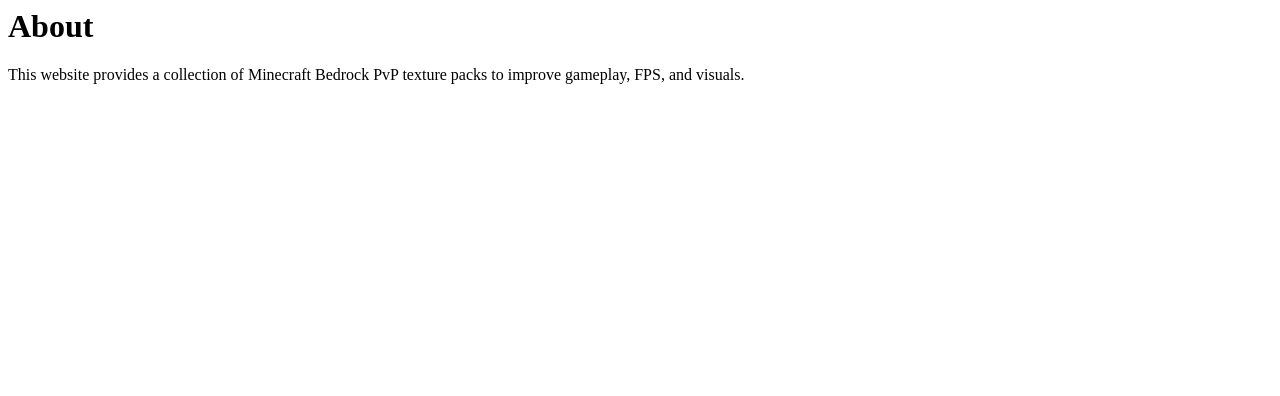
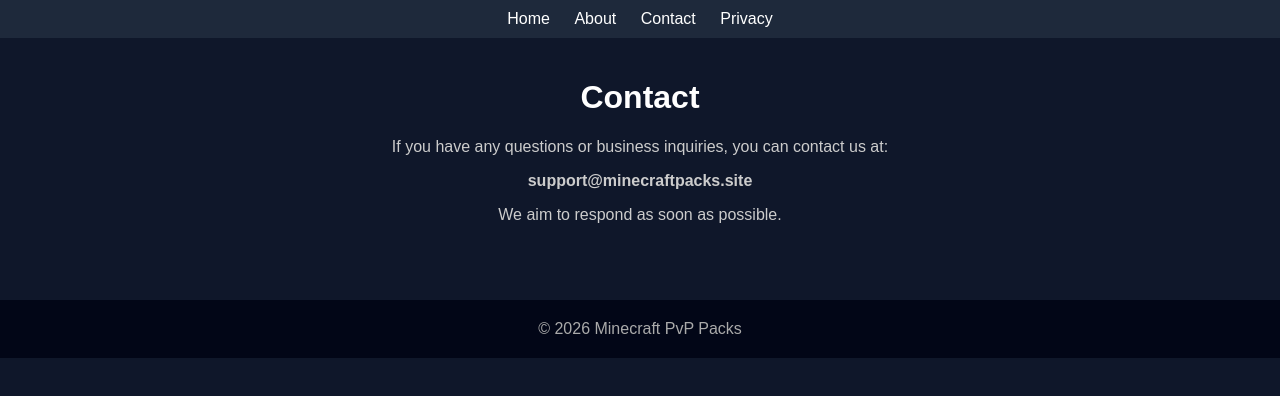
Before and after one commit to amir12309678-droid/Minecraft-Bedrock-Texture-Paks-github.io, a plain HTML site: page about.html in a window 1280 px wide. Drawn offline with Linux system fonts and the light colour scheme.

Commit message:
Update about.html

```diff
--- a/about.html
+++ b/about.html
@@ -1,2 +1,42 @@
-<h1>About</h1>
-<p>This website provides a collection of Minecraft Bedrock PvP texture packs to improve gameplay, FPS, and visuals.</p>
+<!DOCTYPE html>
+<html>
+<head>
+<title>Contact - Minecraft PvP Packs</title>
+<meta name="viewport" content="width=device-width, initial-scale=1.0">
+
+<style>
+body {margin:0;font-family:Arial;background:#0f172a;color:white;text-align:center;}
+nav {padding:10px;background:#1e293b;}
+nav a {color:white;margin:0 10px;text-decoration:none;}
+.container {padding:20px;}
+p {color:#ccc;}
+footer {margin-top:40px;padding:20px;background:#020617;color:#aaa;}
+</style>
+</head>
+
+<body>
+
+<nav>
+<a href="index.html">Home</a>
+<a href="about.html">About</a>
+<a href="contact.html">Contact</a>
+<a href="privacy.html">Privacy</a>
+</nav>
+
+<div class="container">
+<h1>Contact</h1>
+
+<p>If you have any questions or business inquiries, you can contact us at:</p>
+
+<p><b>support@minecraftpacks.site</b></p>
+
+<p>We aim to respond as soon as possible.</p>
+
+</div>
+
+<footer>
+© 2026 Minecraft PvP Packs
+</footer>
+
+</body>
+</html>
```
